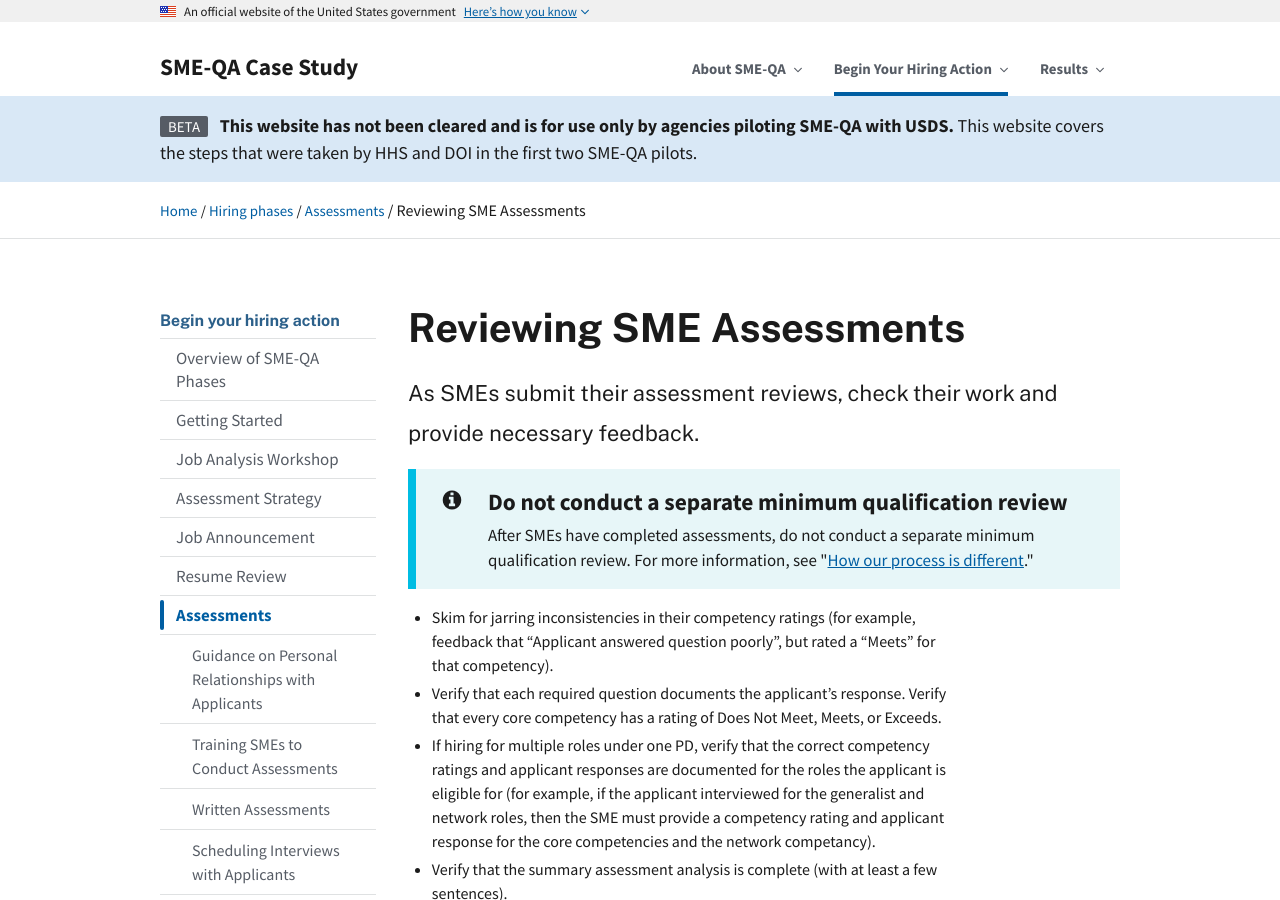
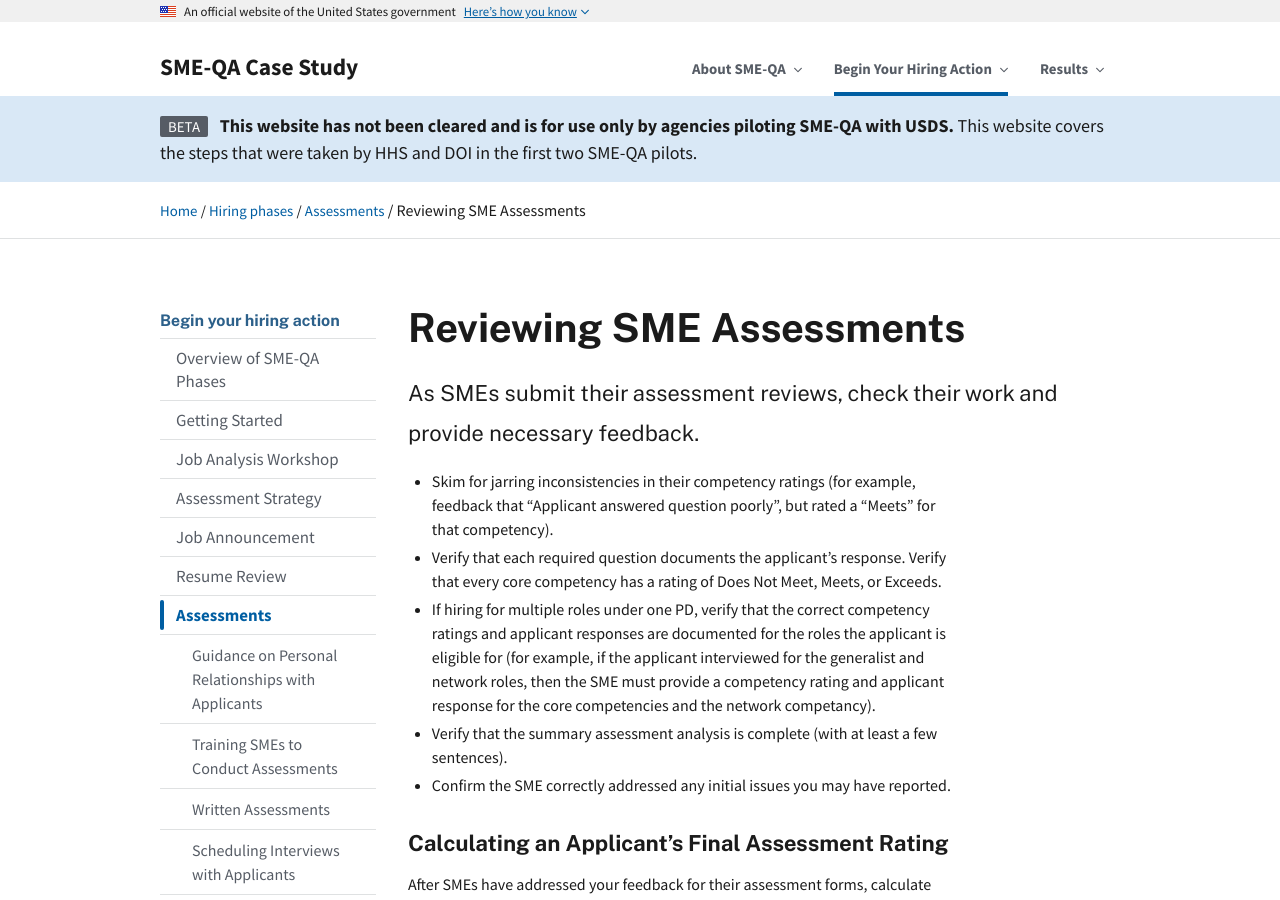
Before and after one commit to usds/SME-QA-Website, a Jekyll site: the page built from pages/phases/assessments/reviewing-sme-assessments.md, in a window 1280 px wide and 900 px high. Built offline with Jekyll 4.4.1, drawn with Linux system fonts in a browser that asks for light colours.

Commit message:
Update reviewing-sme-assessments.md

```diff
--- a/pages/phases/assessments/reviewing-sme-assessments.md
+++ b/pages/phases/assessments/reviewing-sme-assessments.md
@@ -13,15 +13,6 @@ intro: As SMEs submit their assessment reviews, check their work and provide nec
   {{ page.intro }}
 </p>
 
-<div class="usa-alert usa-alert--info" >
-  <div class="usa-alert__body">
-    <h3 class="usa-alert__heading">Do not conduct a separate minimum qualification review</h3>
-    <p class="usa-alert__text">
-      After SMEs have completed assessments, do not conduct a separate minimum qualification review. For more information, see "<a href="{{ site.baseurl }}/about/differences/">How our process is different</a>."
-    </p>
-  </div>
-</div>
-
 - Skim for jarring inconsistencies in their competency ratings (for example, feedback that "Applicant answered question poorly", but rated a "Meets" for that competency).
 - Verify that each required question documents the applicant's response.
 Verify that every core competency has a rating of Does Not Meet, Meets, or Exceeds.
```
